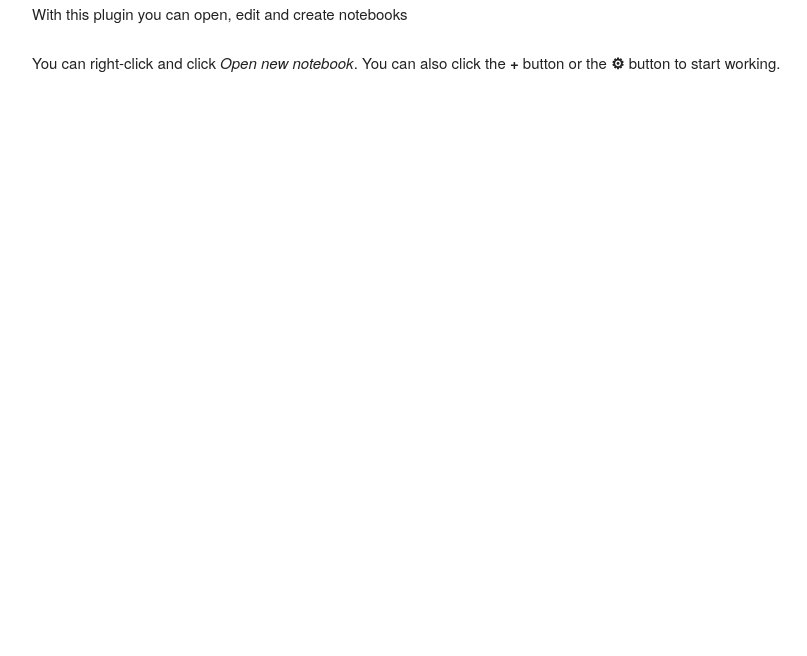
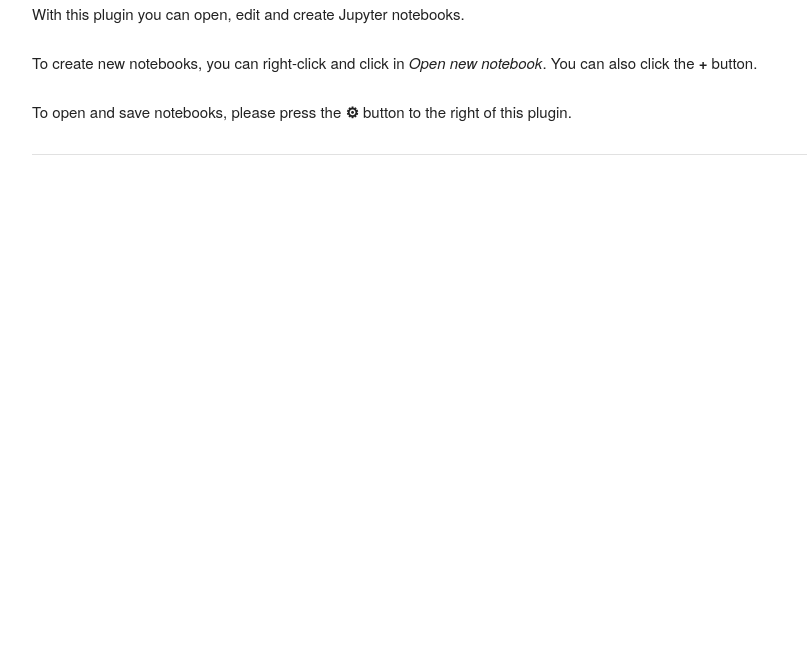
Before and after one commit to spyder-ide/spyder-notebook, a plain HTML site: page spyder_notebook/utils/templates/welcome.html in a window 1280 px wide. Shown: the part 144-800 px from the top of the page, without its empty margins (128-935 px from the left). Drawn offline with nearby package versions, Linux system fonts and the light colour scheme; some packages are replaced by stand-ins of ours; a web font is replaced by a local one.

Commit message:
Updates welcome.html

```diff
--- a/spyder_notebook/utils/templates/welcome.html
+++ b/spyder_notebook/utils/templates/welcome.html
@@ -625,11 +625,14 @@
     <div class ="container">
         <div class = "row">
             <div class = "col-md-12 twelve columns">
-<h1 id="notebook" class="title">Welcome to the Notebook plugin</h1>
+<h1 id="section"></h1>
+<h1 id="welcome-to-the-notebook-plugin">Welcome to the Notebook plugin</h1>
 <h2 id="usage">Usage</h2>
-<p>With this plugin you can open, edit and create notebooks </p>
-<p>You can right-click and click <em>Open new notebook</em>. You can also click the <span title="Open new notebook"><b>&plus;</b></span> button
-or the <span title="Options"><b>&#9881;</b></span> button to start working.</p>
+<p>With this plugin you can open, edit and create Jupyter notebooks.</p>
+<p>To create new notebooks, you can right-click and click in <em>Open new notebook</em>. You can also click the <span title="Open new notebook"><b>+</b></span> button.</p>
+<p>To open and save notebooks, please press the <span title="Options"><b>&#9881;</b></span> button to the right of this plugin.</p>
+
+    <HR/>
             </div>
         </div>
     </div>
```
